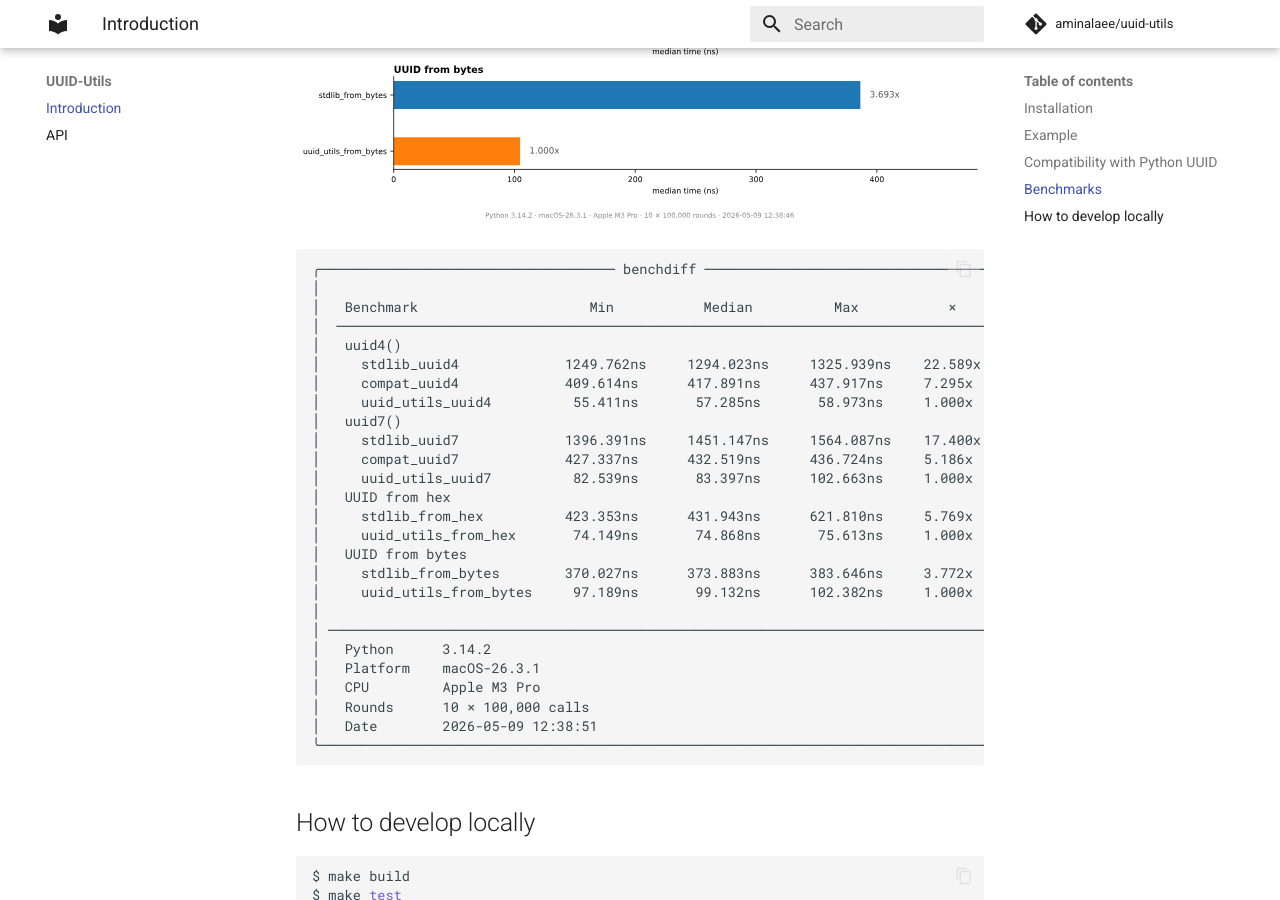
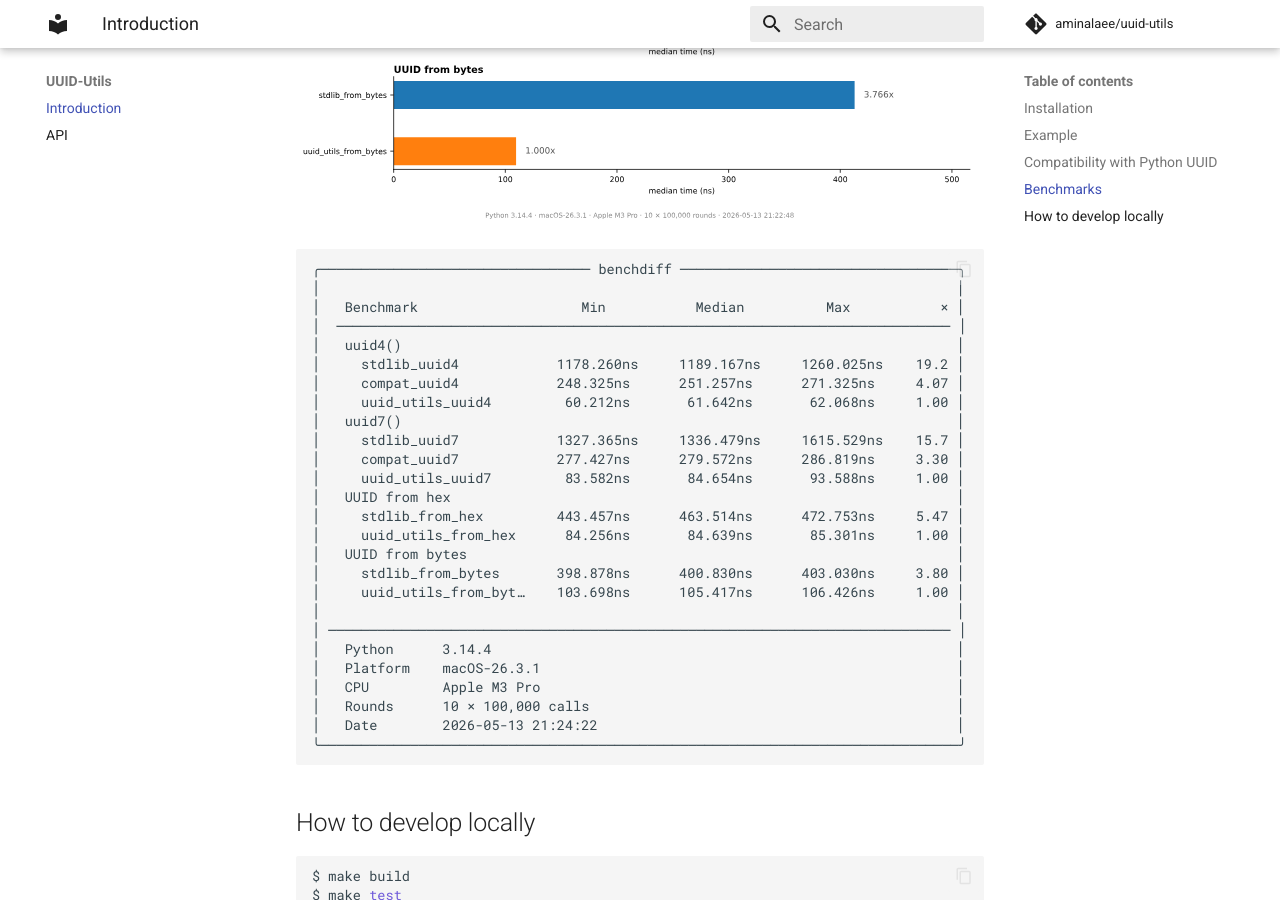
Before and after one commit to aminalaee/uuid-utils, an MkDocs documentation site: the page built from docs/index.md, in a window 1280 px wide and 900 px high, scrolled down 2004 px. Built offline with MkDocs 1.6.1 and Material for MkDocs 9.7.7, drawn with Linux system fonts in a browser that asks for light colours; comment, search, counter and statistics services are not loaded.

Commit message:
Optimize uuid_utils.compat with `from_int` (#166)

````diff
--- a/docs/index.md
+++ b/docs/index.md
@@ -82,32 +82,32 @@
 ![Benchmarks](benchmarks.svg)
 
 ```
-╭──────────────────────────────────── benchdiff ─────────────────────────────────────╮
-│                                                                                    │
-│   Benchmark                     Min           Median          Max           ×      │
-│  ────────────────────────────────────────────────────────────────────────────────  │
-│   uuid4()                                                                          │
-│     stdlib_uuid4             1249.762ns     1294.023ns     1325.939ns    22.589x   │
-│     compat_uuid4             409.614ns      417.891ns      437.917ns     7.295x    │
-│     uuid_utils_uuid4          55.411ns       57.285ns       58.973ns     1.000x    │
-│   uuid7()                                                                          │
-│     stdlib_uuid7             1396.391ns     1451.147ns     1564.087ns    17.400x   │
-│     compat_uuid7             427.337ns      432.519ns      436.724ns     5.186x    │
-│     uuid_utils_uuid7          82.539ns       83.397ns      102.663ns     1.000x    │
-│   UUID from hex                                                                    │
-│     stdlib_from_hex          423.353ns      431.943ns      621.810ns     5.769x    │
-│     uuid_utils_from_hex       74.149ns       74.868ns       75.613ns     1.000x    │
-│   UUID from bytes                                                                  │
-│     stdlib_from_bytes        370.027ns      373.883ns      383.646ns     3.772x    │
-│     uuid_utils_from_bytes     97.189ns       99.132ns      102.382ns     1.000x    │
-│                                                                                    │
-│ ────────────────────────────────────────────────────────────────────────────────── │
-│   Python      3.14.2                                                               │
-│   Platform    macOS-26.3.1                                                         │
-│   CPU         Apple M3 Pro                                                         │
-│   Rounds      10 × 100,000 calls                                                   │
-│   Date        2026-05-09 12:38:51                                                  │
-╰────────────────────────────────────────────────────────────────────────────────────╯
+╭───────────────────────────────── benchdiff ──────────────────────────────────╮
+│                                                                              │
+│   Benchmark                    Min           Median          Max           × │
+│  ─────────────────────────────────────────────────────────────────────────── │
+│   uuid4()                                                                    │
+│     stdlib_uuid4            1178.260ns     1189.167ns     1260.025ns    19.2 │
+│     compat_uuid4            248.325ns      251.257ns      271.325ns     4.07 │
+│     uuid_utils_uuid4         60.212ns       61.642ns       62.068ns     1.00 │
+│   uuid7()                                                                    │
+│     stdlib_uuid7            1327.365ns     1336.479ns     1615.529ns    15.7 │
+│     compat_uuid7            277.427ns      279.572ns      286.819ns     3.30 │
+│     uuid_utils_uuid7         83.582ns       84.654ns       93.588ns     1.00 │
+│   UUID from hex                                                              │
+│     stdlib_from_hex         443.457ns      463.514ns      472.753ns     5.47 │
+│     uuid_utils_from_hex      84.256ns       84.639ns       85.301ns     1.00 │
+│   UUID from bytes                                                            │
+│     stdlib_from_bytes       398.878ns      400.830ns      403.030ns     3.80 │
+│     uuid_utils_from_byt…    103.698ns      105.417ns      106.426ns     1.00 │
+│                                                                              │
+│ ──────────────────────────────────────────────────────────────────────────── │
+│   Python      3.14.4                                                         │
+│   Platform    macOS-26.3.1                                                   │
+│   CPU         Apple M3 Pro                                                   │
+│   Rounds      10 × 100,000 calls                                             │
+│   Date        2026-05-13 21:24:22                                            │
+╰──────────────────────────────────────────────────────────────────────────────╯
 ```
 
 ## How to develop locally
````
Also changed, not shown: README.md (+26 -26 lines), docs/benchmarks.svg, 4 other files.
